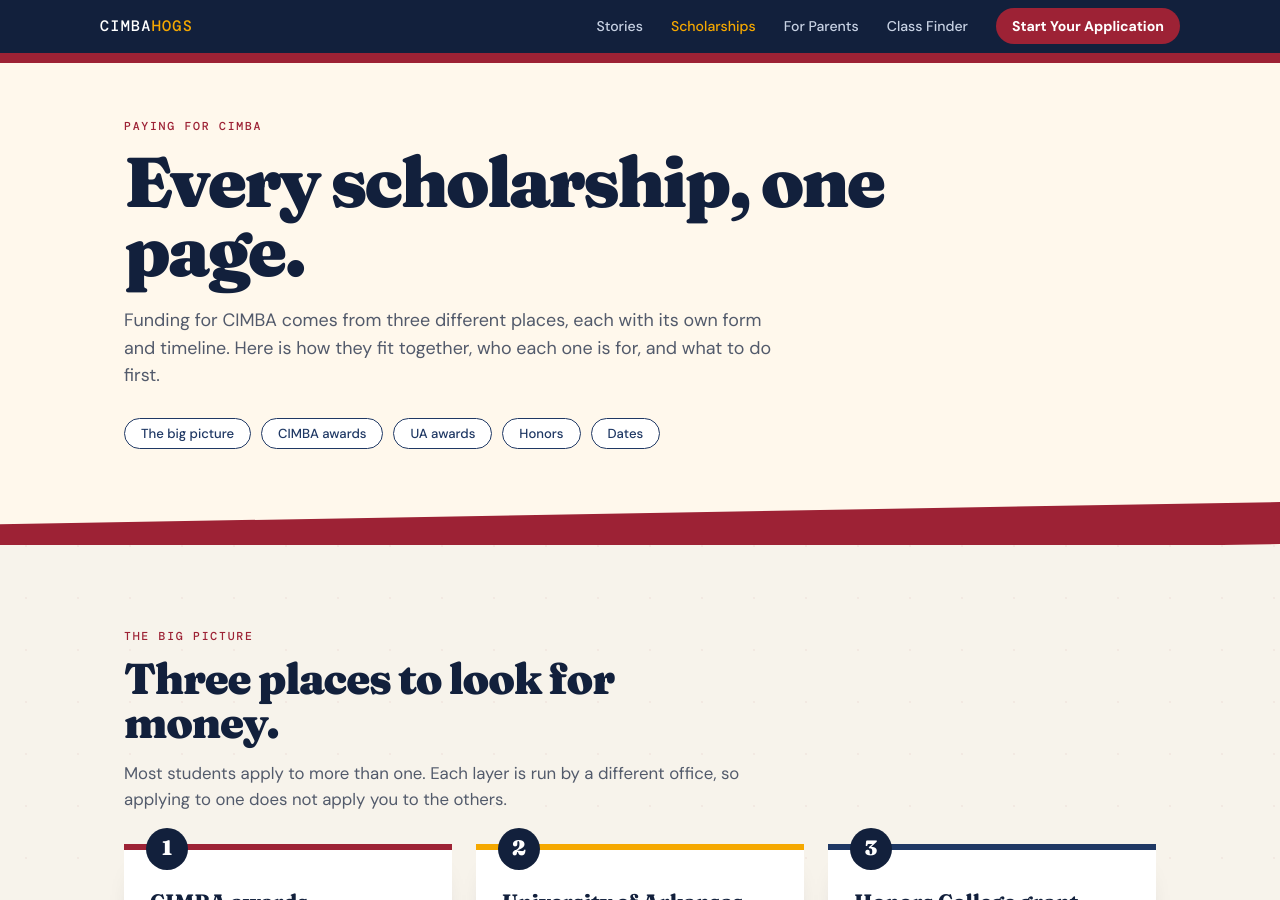
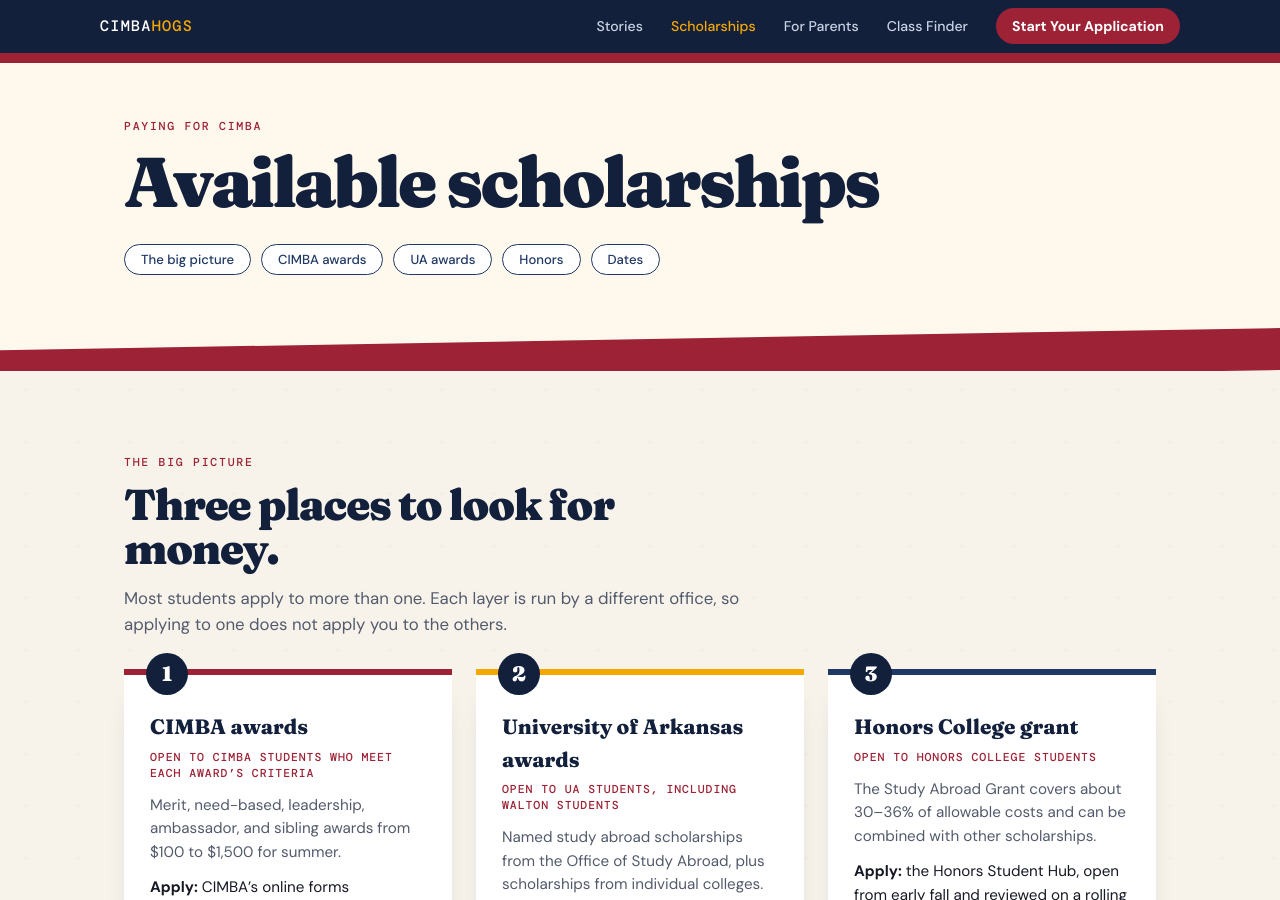
Before and after one commit to profsarahgrace/cimbahogs, a Jekyll site: the page built from scholarships/index.html, in a window 1280 px wide and 900 px high. Built offline with Jekyll 4.4.1, drawn with Linux system fonts in a browser that asks for light colours.

Commit message:
Scholarships: simplify heading and cut intro
Co-Authored-By: Claude Sonnet 5.5 <noreply@anthropic.com>

```diff
--- a/scholarships/index.html
+++ b/scholarships/index.html
@@ -27,11 +27,7 @@ audiences:
 <header class="hero">
   <div class="hero-inner">
     <p class="eyebrow">Paying for CIMBA</p>
-    <h1>Every scholarship, one page.</h1>
-    <p class="lede">
-      Funding for CIMBA comes from three different places, each with its own form and timeline.
-      Here is how they fit together, who each one is for, and what to do first.
-    </p>
+    <h1>Available scholarships</h1>
     <nav class="jump" aria-label="On this page">
       <a href="#map">The big picture</a>
       <a href="#cimba">CIMBA awards</a>
```
